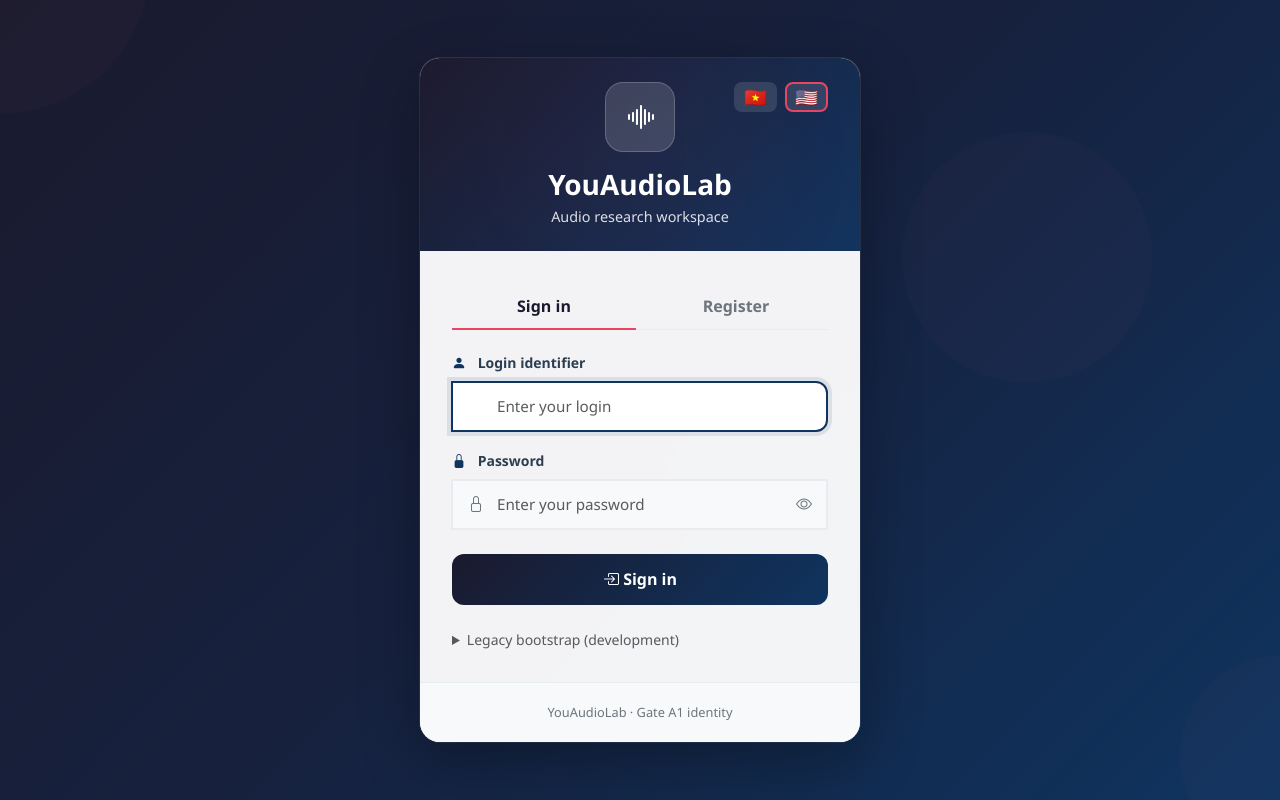
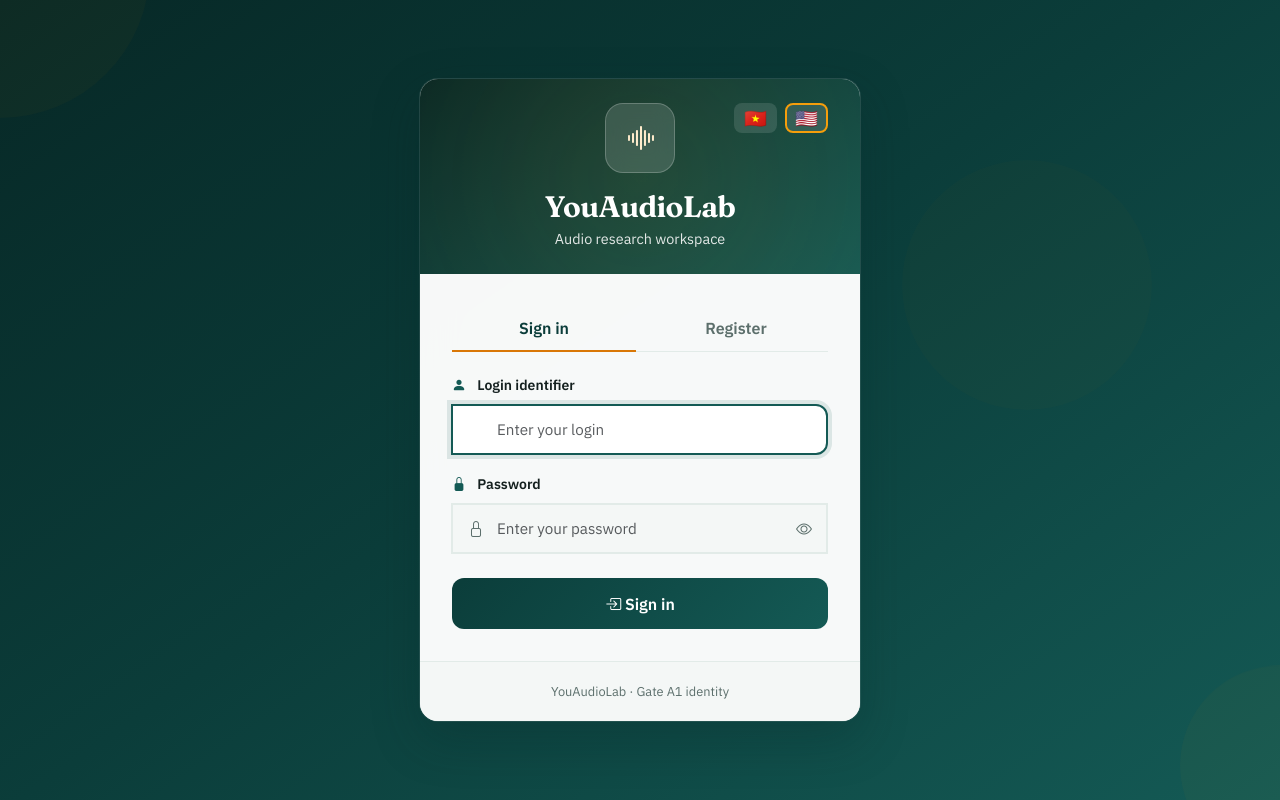
Before and after one commit to ndung768/YouAudioLab, a Django app: page /identity/ in a window 1280 px wide. Run offline with Django 5.2, Linux system fonts and the light colour scheme; parts of the project's set-up code (start-up, migrations or seed data) failed here and were passed over; some libraries are stand-ins or nearby versions.

Commit message:
update theme

```diff
--- a/static/css/app.css
+++ b/static/css/app.css
@@ -1,8 +1,39 @@
-/* YouAudioLab — chrome aligned with AnnotaHub */
+/* YouAudioLab — Studio Signal theme */
+
+:root {
+  --yal-ink: #0b3d3a;
+  --yal-ink-soft: #145a55;
+  --yal-ink-deep: #072826;
+  --yal-accent: #d97706;
+  --yal-accent-soft: #f59e0b;
+  --yal-accent-tint: rgba(217, 119, 6, 0.14);
+  --yal-surface: #f4f7f6;
+  --yal-surface-2: #eef3f1;
+  --yal-card: #ffffff;
+  --yal-border: rgba(11, 61, 58, 0.12);
+  --yal-text: #14201f;
+  --yal-muted: #5c6f6c;
+  --yal-radius: 0.65rem;
+  --yal-radius-lg: 0.9rem;
+  --yal-shadow: 0 1px 2px rgba(11, 61, 58, 0.05), 0 4px 14px rgba(11, 61, 58, 0.06);
+  --yal-ease: 180ms ease;
+  --yal-font: "IBM Plex Sans", "Segoe UI", sans-serif;
+  --yal-display: "Fraunces", Georgia, serif;
+
+  /* Auth aliases (same system) */
+  --primary-gradient-start: var(--yal-ink-deep);
+  --primary-gradient-end: var(--yal-ink);
+  --accent-color: var(--yal-ink-soft);
+  --highlight-color: var(--yal-accent);
+  --text-light: rgba(255, 255, 255, 0.88);
+}
 
 body {
-  font-family: "Segoe UI", Tahoma, Geneva, Verdana, sans-serif;
-  background: #f8f9fa;
+  font-family: var(--yal-font);
+  background:
+    radial-gradient(1200px 500px at 10% -10%, rgba(20, 90, 85, 0.07), transparent 55%),
+    var(--yal-surface);
+  color: var(--yal-text);
   min-height: 100vh;
 }
 
@@ -27,21 +58,35 @@ body {
   }
 }
 
+.sidebar h4,
+.sidebar h4 a,
+.login-logo h1 {
+  font-family: var(--yal-display);
+  letter-spacing: -0.02em;
+}
+
 .sidebar .nav-link {
-  color: rgba(255, 255, 255, 0.7);
-  padding: 0.75rem 1.25rem;
-  border-radius: 0.5rem;
-  margin: 0.125rem 0.5rem;
+  color: rgba(255, 255, 255, 0.72);
+  padding: 0.7rem 1.1rem;
+  border-radius: var(--yal-radius);
+  margin: 0.1rem 0.45rem;
+  border-left: 3px solid transparent;
+  transition: background var(--yal-ease), color var(--yal-ease), border-color var(--yal-ease);
 }
 
 .sidebar .nav-link i {
   margin-right: 0.5rem;
 }
 
-.sidebar .nav-link:hover,
+.sidebar .nav-link:hover {
+  background: rgba(255, 255, 255, 0.08);
+  color: white;
+}
+
 .sidebar .nav-link.active {
-  background: rgba(255, 255, 255, 0.1);
-  color: white;
+  background: var(--yal-accent-tint);
+  color: #fff8eb;
+  border-left-color: var(--yal-accent-soft);
 }
 
 .sidebar hr {
@@ -66,19 +111,19 @@ body {
   cursor: pointer;
   font-size: 1.15rem;
   line-height: 1;
-  transition: all 0.2s ease;
+  transition: background var(--yal-ease), border-color var(--yal-ease);
   display: inline-flex;
   align-items: center;
   justify-content: center;
 }
 
 .lang-flag-btn:hover {
-  background: rgba(255, 255, 255, 0.25);
+  background: rgba(255, 255, 255, 0.22);
 }
 
 .lang-flag-btn.active {
-  border-color: #e94560;
-  background: rgba(255, 255, 255, 0.2);
+  border-color: var(--yal-accent-soft);
+  background: var(--yal-accent-tint);
 }
 
 .auth-body .lang-flag-btn {
@@ -280,39 +328,58 @@ body {
 }
 
 .kbd {
-  font-family: ui-monospace, monospace;
-  background: #f1f3f5;
-  border: 1px solid #dee2e6;
+  font-family: ui-monospace, "IBM Plex Mono", monospace;
+  background: var(--yal-surface-2);
+  border: 1px solid var(--yal-border);
   border-bottom-width: 2px;
   border-radius: 0.25rem;
   padding: 0.05rem 0.35rem;
   font-size: 0.8rem;
 }
 
-/* ============================================
-   Auth / login (AnnotaHub login.html)
-   ============================================ */
-:root {
-  --primary-gradient-start: #1a1a2e;
-  --primary-gradient-end: #16213e;
-  --accent-color: #0f3460;
-  --highlight-color: #e94560;
-  --text-light: rgba(255, 255, 255, 0.85);
+/* —— Bootstrap accent remap (app chrome) —— */
+.btn-primary {
+  --bs-btn-bg: var(--yal-ink);
+  --bs-btn-border-color: var(--yal-ink);
+  --bs-btn-hover-bg: var(--yal-ink-soft);
+  --bs-btn-hover-border-color: var(--yal-ink-soft);
+  --bs-btn-active-bg: var(--yal-ink-deep);
+  --bs-btn-active-border-color: var(--yal-ink-deep);
+  --bs-btn-disabled-bg: var(--yal-ink);
+  --bs-btn-disabled-border-color: var(--yal-ink);
 }
 
+.btn-outline-primary {
+  --bs-btn-color: var(--yal-ink);
+  --bs-btn-border-color: var(--yal-ink);
+  --bs-btn-hover-bg: var(--yal-ink);
+  --bs-btn-hover-border-color: var(--yal-ink);
+  --bs-btn-active-bg: var(--yal-ink-soft);
+  --bs-btn-active-border-color: var(--yal-ink-soft);
+}
+
+.link-primary,
+a.link-primary {
+  color: var(--yal-ink-soft) !important;
+}
+
+/* ============================================
+   Auth / login
+   ============================================ */
 body.auth-body {
   min-height: 100vh;
   background: linear-gradient(
-    135deg,
-    var(--primary-gradient-start) 0%,
-    var(--primary-gradient-end) 50%,
-    var(--accent-color) 100%
+    145deg,
+    var(--yal-ink-deep) 0%,
+    var(--yal-ink) 48%,
+    var(--yal-ink-soft) 100%
   );
   display: flex;
   align-items: center;
   justify-content: center;
   padding: 1rem;
   overflow-x: hidden;
+  font-family: var(--yal-font);
 }
 
 .bg-animation {
@@ -326,8 +393,8 @@ body.auth-body {
 .bg-animation .circle {
   position: absolute;
   border-radius: 50%;
-  background: rgba(233, 69, 96, 0.05);
-  animation: yal-float 20s infinite;
+  background: rgba(245, 158, 11, 0.07);
+  animation: yal-float 22s infinite;
 }
 
 .bg-animation .circle:nth-child(1) {
@@ -393,18 +452,18 @@ body.auth-body {
 }
 
 .login-card {
-  background: rgba(255, 255, 255, 0.95);
-  backdrop-filter: blur(20px);
-  border-radius: 20px;
-  box-shadow: 0 20px 60px rgba(0, 0, 0, 0.3), 0 0 0 1px rgba(255, 255, 255, 0.1);
+  background: rgba(255, 255, 255, 0.97);
+  backdrop-filter: blur(18px);
+  border-radius: 18px;
+  box-shadow: 0 18px 48px rgba(7, 40, 38, 0.28), 0 0 0 1px rgba(255, 255, 255, 0.12);
   overflow: hidden;
-  animation: yal-slide-up 0.6s ease-out;
+  animation: yal-slide-up 0.45s ease-out;
 }
 
 @keyframes yal-slide-up {
   from {
     opacity: 0;
-    transform: translateY(30px);
+    transform: translateY(20px);
   }
   to {
     opacity: 1;
@@ -413,7 +472,7 @@ body.auth-body {
 }
 
 .login-header {
-  background: linear-gradient(135deg, var(--primary-gradient-start), var(--accent-color));
+  background: linear-gradient(145deg, var(--yal-ink-deep), var(--yal-ink-soft));
   padding: 1.5rem 2rem;
   text-align: center;
   position: relative;
@@ -427,19 +486,19 @@ body.auth-body {
   left: -50%;
   width: 200%;
   height: 200%;
-  background: radial-gradient(circle, rgba(233, 69, 96, 0.1) 0%, transparent 70%);
-  animation: yal-pulse 8s ease-in-out infinite;
+  background: radial-gradient(circle, rgba(245, 158, 11, 0.14) 0%, transparent 68%);
+  animation: yal-pulse 10s ease-in-out infinite;
 }
 
 @keyframes yal-pulse {
   0%,
   100% {
     transform: scale(1);
-    opacity: 0.5;
+    opacity: 0.45;
   }
   50% {
-    transform: scale(1.1);
-    opacity: 0.8;
+    transform: scale(1.08);
+    opacity: 0.75;
   }
 }
 
@@ -451,25 +510,25 @@ body.auth-body {
 .login-logo .logo-icon {
   width: 70px;
   height: 70px;
-  background: rgba(255, 255, 255, 0.15);
+  background: rgba(255, 255, 255, 0.14);
   border-radius: 18px;
   display: inline-flex;
   align-items: center;
   justify-content: center;
   margin-bottom: 1rem;
   backdrop-filter: blur(10px);
-  border: 1px solid rgba(255, 255, 255, 0.2);
+  border: 1px solid rgba(255, 255, 255, 0.22);
 }
 
 .login-logo .logo-icon i {
   font-size: 2rem;
-  color: white;
+  color: #ffeccc;
 }
 
 .login-logo h1 {
   color: white;
-  font-size: 1.75rem;
-  font-weight: 700;
+  font-size: 1.85rem;
+  font-weight: 650;
   margin-bottom: 0.25rem;
 }
 
@@ -485,28 +544,28 @@ body.auth-body {
 
 .login-body .form-label {
   font-weight: 600;
-  color: #2c3e50;
+  color: var(--yal-text);
   font-size: 0.875rem;
   margin-bottom: 0.5rem;
 }
 
 .login-body .form-label i {
   margin-right: 0.5rem;
-  color: var(--accent-color);
+  color: var(--yal-ink-soft);
 }
 
 .login-body .form-control {
-  border: 2px solid #e8ecf1;
+  border: 2px solid #e2ebe8;
   border-radius: 12px;
   padding: 0.75rem 1rem;
   font-size: 0.95rem;
-  background-color: #f8f9fa;
-  transition: all 0.3s ease;
+  background-color: var(--yal-surface);
+  transition: border-color var(--yal-ease), box-shadow var(--yal-ease), background-color var(--yal-ease);
 }
 
 .login-body .form-control:focus {
-  border-color: var(--accent-color);
-  box-shadow: 0 0 0 4px rgba(15, 52, 96, 0.1);
+  border-color: var(--yal-ink-soft);
+  box-shadow: 0 0 0 4px rgba(20, 90, 85, 0.12);
   background-color: white;
 }
 
@@ -539,7 +598,7 @@ body.auth-body {
 }
 
 .login-body .input-group-text i {
-  color: #6c757d;
+  color: var(--yal-muted);
 }
 
 .login-body .password-toggle {
@@ -552,17 +611,17 @@ body.auth-body {
   border: none;
   padding: 0 1rem;
   cursor: pointer;
-  color: #6c757d;
+  color: var(--yal-muted);
   display: flex;
   align-items: center;
 }
 
 .login-body .password-toggle:hover {
-  color: var(--accent-color);
+  color: var(--yal-accent);
 }
 
 .btn-login {
-  background: linear-gradient(135deg, var(--primary-gradient-start), var(--accent-color));
+  background: linear-gradient(135deg, var(--yal-ink), var(--yal-ink-soft));
   border: none;
   border-radius: 12px;
   padding: 0.85rem;
@@ -570,24 +629,24 @@ body.auth-body {
   font-weight: 600;
   color: white;
   width: 100%;
-  transition: all 0.3s ease;
+  transition: transform var(--yal-ease), box-shadow var(--yal-ease);
 }
 
 .btn-login:hover {
-  transform: translateY(-2px);
-  box-shadow: 0 8px 25px rgba(15, 52, 96, 0.35);
+  transform: translateY(-1px);
+  box-shadow: 0 8px 22px rgba(11, 61, 58, 0.3);
   color: white;
 }
 
 .login-footer {
   text-align: center;
   padding: 1.25rem;
-  background: #f8f9fa;
-  border-top: 1px solid #e8ecf1;
+  background: var(--yal-surface);
+  border-top: 1px solid #e2ebe8;
 }
 
 .login-footer p {
-  color: #6c757d;
+  color: var(--yal-muted);
   font-size: 0.8rem;
   margin: 0;
 }
@@ -596,7 +655,7 @@ body.auth-body {
   display: flex;
   gap: 0.5rem;
   margin-bottom: 1.25rem;
-  border-bottom: 1px solid #e8ecf1;
+  border-bottom: 1px solid #e2ebe8;
 }
 
 .login-tabs button {
@@ -605,18 +664,19 @@ body.auth-body {
   background: transparent;
   padding: 0.65rem;
   font-weight: 600;
-  color: #6c757d;
+  color: var(--yal-muted);
   border-bottom: 2px solid transparent;
   margin-bottom: -1px;
+  transition: color var(--yal-ease), border-color var(--yal-ease);
 }
 
 .login-tabs button.active {
-  color: #1a1a2e;
-  border-bottom-color: var(--highlight-color);
+  color: var(--yal-ink);
+  border-bottom-color: var(--yal-accent);
 }
 
 .login-tabs button:hover {
-  color: #1a1a2e;
+  color: var(--yal-ink);
 }
 
 .alert-custom {
--- a/templates/identity.html
+++ b/templates/identity.html
@@ -7,7 +7,10 @@
   <title>{% trans "Login" %} — YouAudioLab</title>
   <link href="https://cdn.jsdelivr.net/npm/bootstrap@5.3.3/dist/css/bootstrap.min.css" rel="stylesheet">
   <link href="https://cdn.jsdelivr.net/npm/bootstrap-icons@1.10.0/font/bootstrap-icons.css" rel="stylesheet">
-  <link href="{% static 'css/app.css' %}?v=5" rel="stylesheet">
+  <link rel="preconnect" href="https://fonts.googleapis.com">
+  <link rel="preconnect" href="https://fonts.gstatic.com" crossorigin>
+  <link href="https://fonts.googleapis.com/css2?family=Fraunces:opsz,wght@9..144,550;9..144,650&family=IBM+Plex+Sans:wght@400;500;600;700&display=swap" rel="stylesheet">
+  <link href="{% static 'css/app.css' %}?v=10" rel="stylesheet">
 </head>
 <body class="auth-body">
   <div class="bg-animation" aria-hidden="true">
@@ -135,31 +138,6 @@
             </button>
           </form>
         </div>
-
-        <details class="mt-4">
-          <summary class="text-muted small">{% trans "Legacy bootstrap (development)" %}</summary>
-          <div class="mt-3">
-            <form method="post" class="mb-3">
-              {% csrf_token %}
-              <input type="hidden" name="action" value="create">
-              <div class="mb-2">
-                <input class="form-control form-control-sm" name="display_name" placeholder="{% trans 'Display name' %}" required>
-              </div>
-              <div class="mb-2">
-                <input class="form-control form-control-sm" name="login_identifier" placeholder="{% trans 'Login identifier' %}" required>
-              </div>
-              <button class="btn btn-outline-secondary btn-sm w-100" type="submit">{% trans "Create without password" %}</button>
-            </form>
-            <form method="post">
-              {% csrf_token %}
-              <input type="hidden" name="action" value="select">
-              <div class="mb-2">
-                <input class="form-control form-control-sm" name="user_id" placeholder="{% trans 'User UUID' %}" required>
-              </div>
-              <button class="btn btn-outline-secondary btn-sm w-100" type="submit">{% trans "Use this identity" %}</button>
-            </form>
-          </div>
-        </details>
         {% endif %}
       </div>
 
```
Also changed, not shown: other parts of static/css/app.css (+55 -60 lines), templates/base.html (+5 -2 lines).
